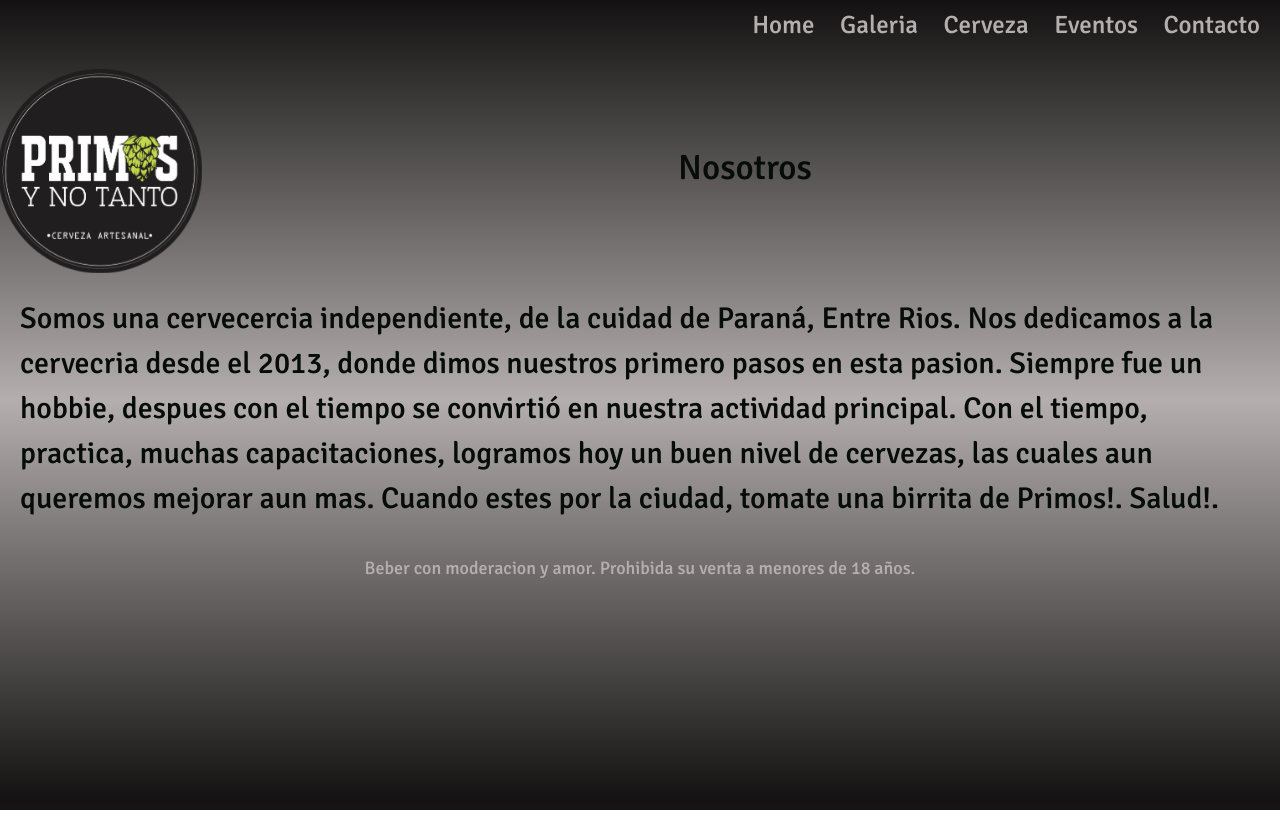
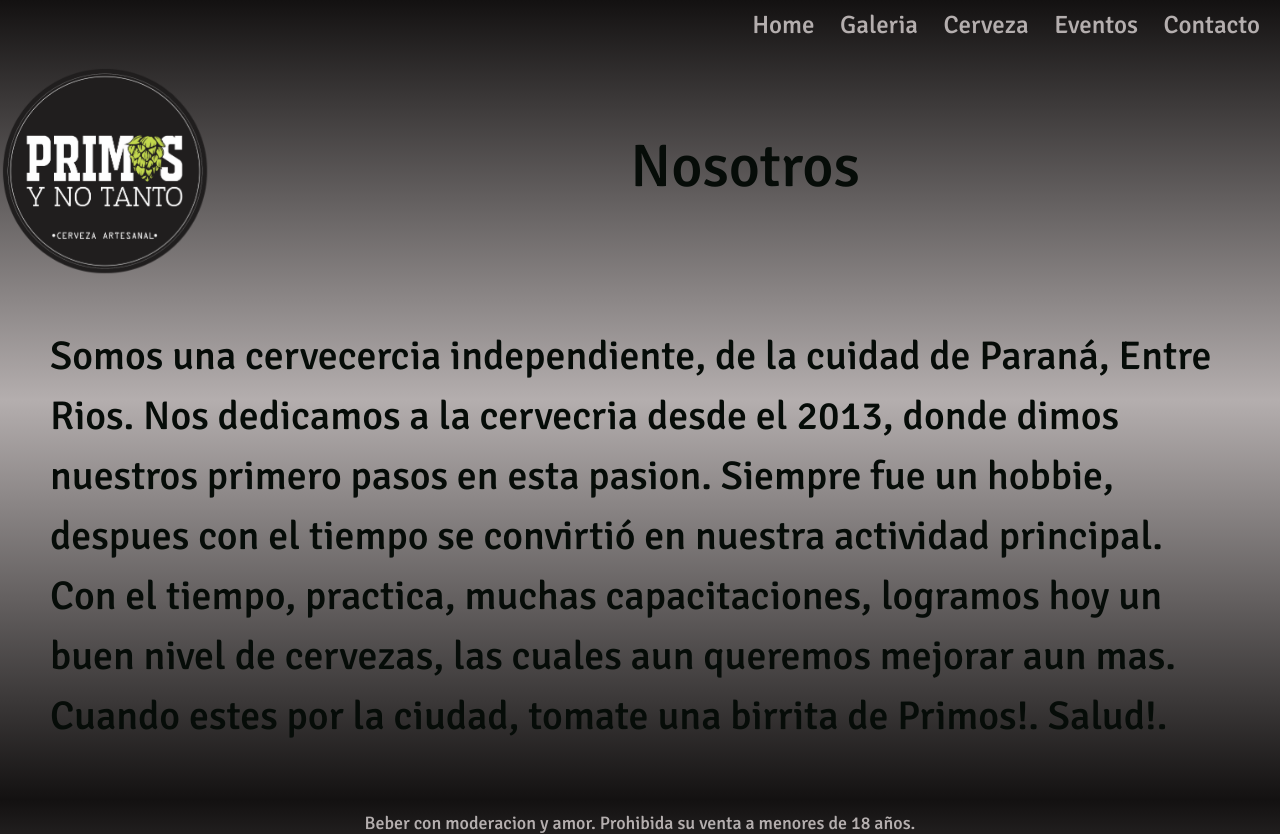
Before and after one commit to pabloalbornoz88/proyectofinalpabloalbornoz, a plain HTML site: page index.html in a window 1280 px wide. Before the commit the page ends 810 px from the top, so only its background shows below. Drawn offline with nearby package versions, Linux system fonts and the light colour scheme.

Commit message:
modificaione varias

```diff
--- a/sass/_responsive.scss
+++ b/sass/_responsive.scss
@@ -20,4 +20,4 @@
         grid-template-rows: 200px;
       }
     }
-  }
+}
--- a/sass/estilo.scss
+++ b/sass/estilo.scss
@@ -22,6 +22,7 @@ body {
   );
   background-attachment: fixed;
   bottom: 0;
+  overflow-x: hidden;
 }
 .menu {
   display: flex;
@@ -59,6 +60,7 @@ body {
     height: 200px;
     animation: animar 3s;
     animation-iteration-count:infinite;
+    margin:auto;
   }
 
   &__titulo {
@@ -68,8 +70,7 @@ body {
     justify-self: center;
     h1 {
       font-family: $fuente;
-      font-size: 35px;
-      line-height: 61px;
+      font-size: 60px;
       color: $negro;
       display: flex;
     }
@@ -78,14 +79,16 @@ body {
     /*pag home*/
     grid-area: contenido;
     font-family: $fuente;
-    font-size: 30px;
+    font-size: 40px;
     color: $negro;
     align-self: center;
     justify-self: center;
     display: flex;
-    margin: 20px;
+    margin: 50px;
   }
+
 }
+
 
 .content__galeria {
   /*galeria*/
@@ -167,7 +170,8 @@ footer {
   text-align: center;
   color: $gris;
   position: relative;
-  bottom: 0;
+  bottom:0;
+
 }
 
 /*contacto*/
@@ -177,9 +181,8 @@ footer {
   font-family: $fuente;
   margin:5px;
   .boton{
-    font-family: $fuente;
     color: $negro;
     background-color: $gris;
     margin:5px;
   }
-}
+  }
```
Also changed, not shown: paginas/contacto.html (+0 -1 lines), css/estilo.css, 1 other file.
